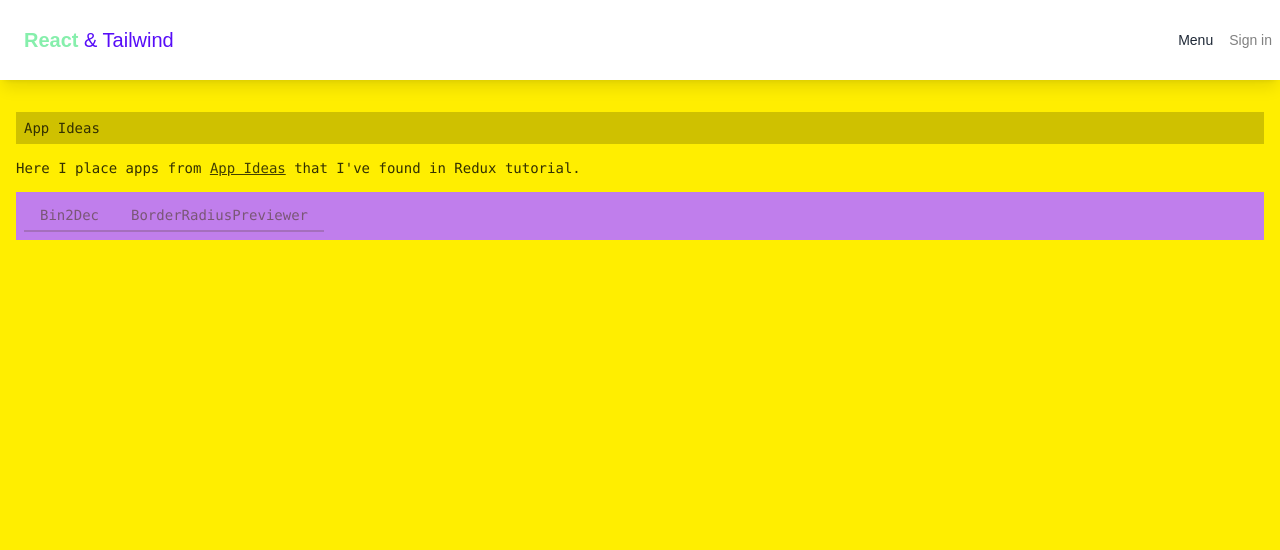
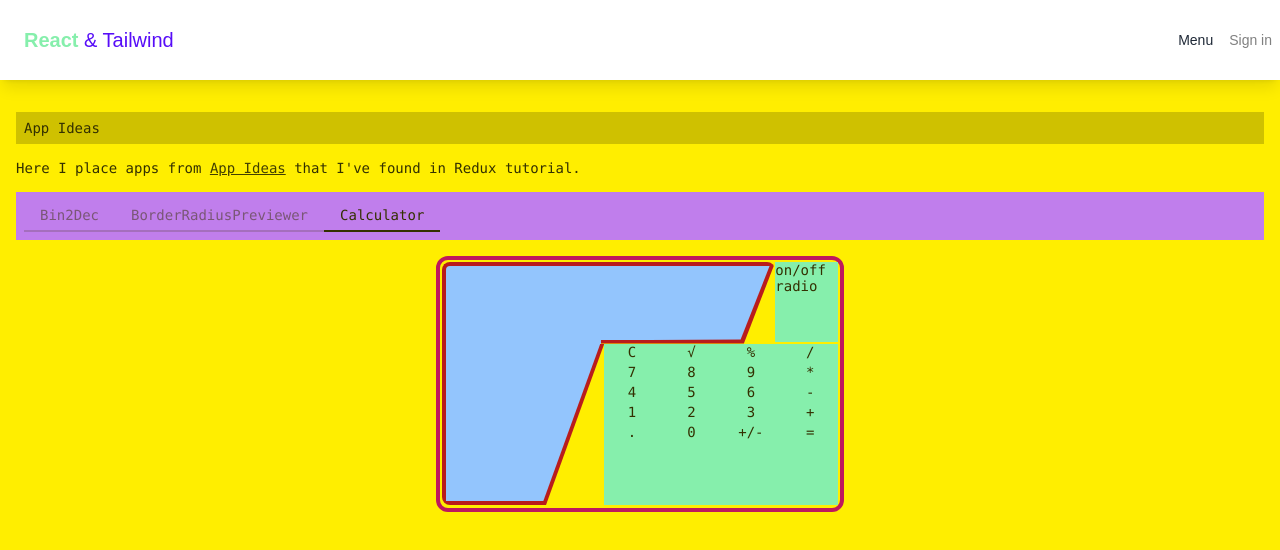
Before and after one commit to alexstulov/react-n-tailwind, a React (Create React App) app: page /app-ideas/calculator in a window 1280 px wide. Shown: the top 550 px of the page. Built offline with nearby package versions, Linux system fonts and the light colour scheme; no server answers; what bad-words would draw is missing.

Commit message:
Markup most of calculator

```diff
--- /dev/null
+++ b/src/modules/app-ideas/calculator/index.tsx
@@ -0,0 +1,36 @@
+import React from "react"
+
+const Calculator = () => {
+  const keyboard = [
+    "C", "√", "%", "/",
+    "7", "8", "9", "*",
+    "4", "5", "6", "-",
+    "1", "2", "3", "+",
+    ".", "0", "+/-", "="]
+
+  return <div className="flex justify-center mt-4">
+    <div className="calculator flex flex-col w-[25.5rem] min-w-[25.5rem] h-[16rem] border-4 border-pink-700 rounded-xl p-0.5">
+      <div className="flex flex-row">
+        <div className="w-[40.5%] h-[5.1rem] bg-blue-300 border-t-4 border-l-4 border-red-700 rounded-tl-lg"></div>
+        <div className="w-[44.5%] h-full rounded-r-lg bg-red-700 py-1 pr-1" style={{clipPath: "polygon(0 0, 100% 0, 82% 100%, 0 100%)"}}>
+          <div className="w-full h-full bg-blue-300" style={{clipPath: "polygon(0 0, 99% 0, 82% 100%, 0 101%)"}}></div>
+        </div>
+        <div className="w-[16%] bg-green-300 h-[5rem]">
+            on/off radio
+        </div>
+      </div>
+      <div className="flex row">
+        <div className="w-[41%] h-[10.1rem] bg-red-700 px-1 pb-1 rounded-b-lg" style={{clipPath: "polygon(0 0, 100% 0, 64% 100%, 0 100%)"}}>
+          <div className="w-full h-full bg-blue-300" style={{clipPath: "polygon(0 0, 100% 0, 63% 100%, 0 100%)"}}></div>
+        </div>
+        <div className="w-[59%] h-full bg-green-300">
+          <div className="grid grid-cols-4 grid-rows-5 gap-1">
+            {keyboard.map(item => <button key={item} type="button">{item}</button>)}
+          </div>
+        </div>
+      </div>
+    </div>
+  </div>
+}
+
+export default Calculator
--- a/src/modules/app-ideas/index.tsx
+++ b/src/modules/app-ideas/index.tsx
@@ -5,6 +5,7 @@ import BorderRadiusPreviewer from "./BorderRadiusPreviewer"
 
 import { Provider } from "react-redux";
 import store from "./store"
+import Calculator from "./calculator";
 
 const AppIdeas = () => {
   const location = useLocation()
@@ -17,11 +18,13 @@ const AppIdeas = () => {
           <div className="tabs bg-accent mt-4 p-2">
             <Link className={`tab tab-bordered ${location.pathname.includes("bin2dec") && "tab-active"}`} to="/app-ideas/bin2dec">Bin2Dec</Link>
             <Link className={`tab tab-bordered ${location.pathname.includes("border-radius-previewer") && "tab-active"}`} to="/app-ideas/border-radius-previewer">BorderRadiusPreviewer</Link>
+            <Link className={`tab tab-bordered ${location.pathname.includes("calculator") && "tab-active"}`} to="/app-ideas/calculator">Calculator</Link>
           </div>
           <Outlet />
           <Routes>
             <Route path={"bin2dec"} element={<Bin2Dec />} />
             <Route path={"border-radius-previewer"} element={<BorderRadiusPreviewer />} />
+            <Route path={"calculator"} element={<Calculator />} />
           </Routes>
         </div>
       </div>
```
